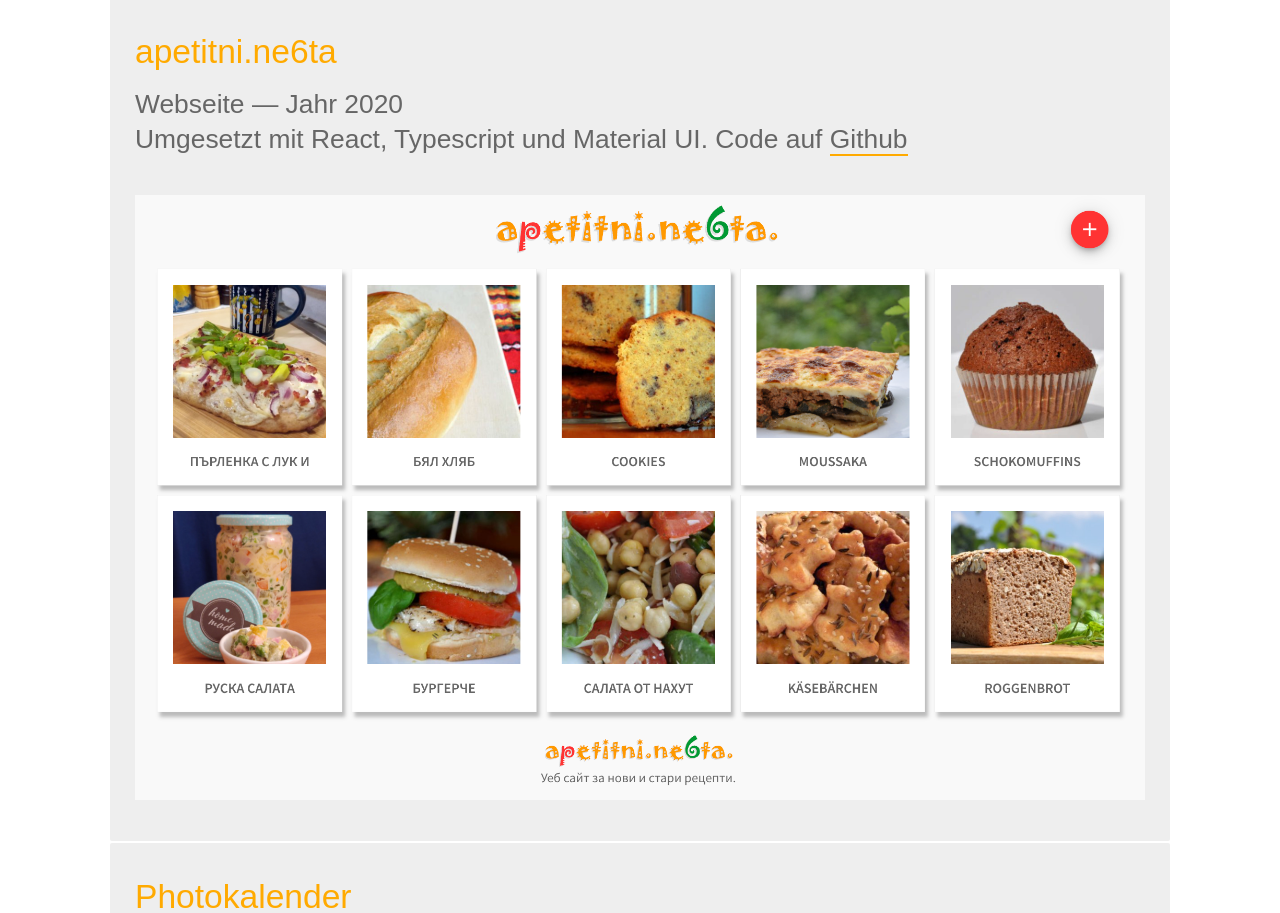
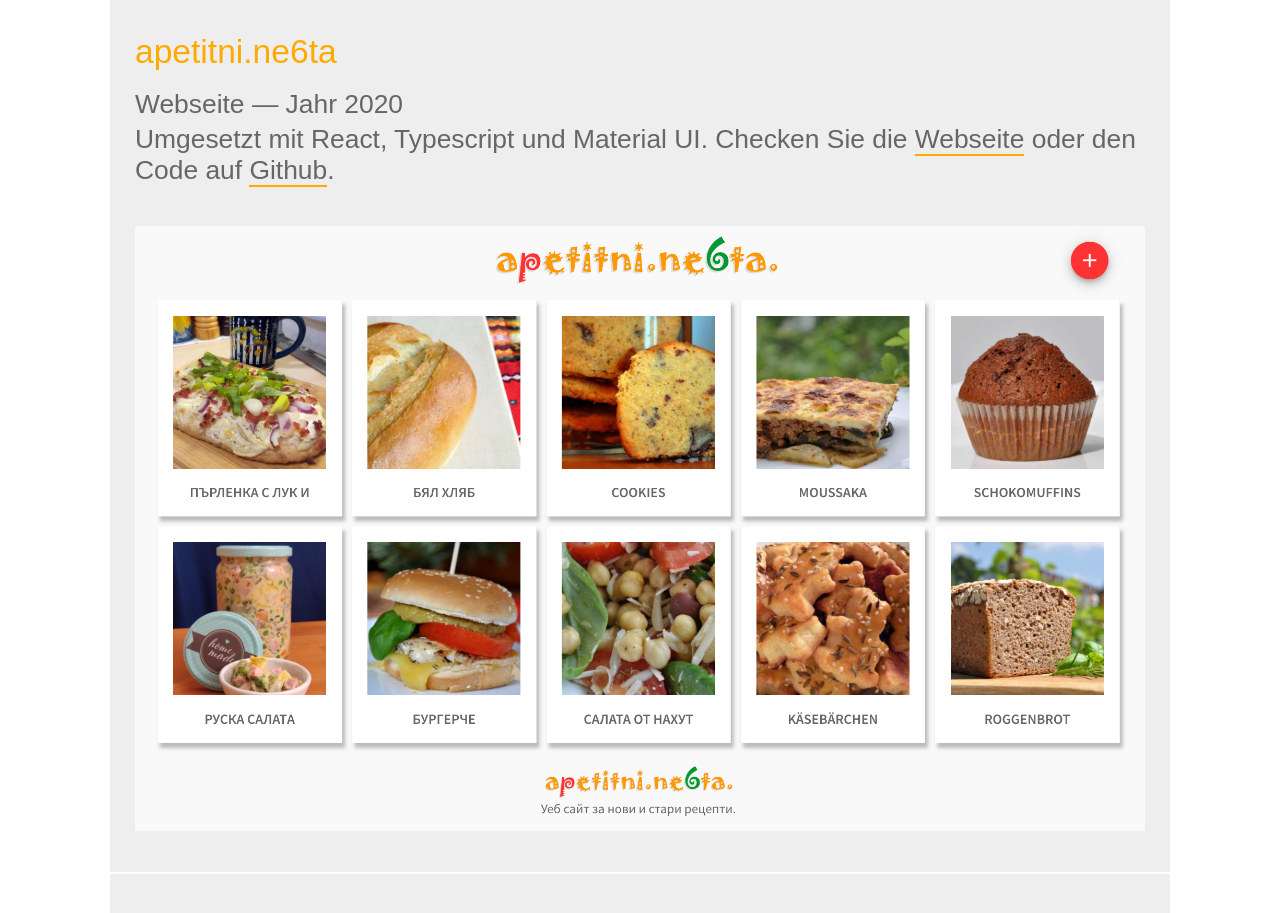
Before and after one commit to kalinagg/meineprojekte, a React (Create React App) app: page /projects in a window 1280 px wide. Shown: the part 1760-2673 px from the top of the page. Built offline with nearby package versions, Linux system fonts and the light colour scheme; a web font is replaced by a local one.

Commit message:
Added link to ApetitniNe6ta

```diff
--- a/src/TextBoxProjects/TextBoxProjectsData.js
+++ b/src/TextBoxProjects/TextBoxProjectsData.js
@@ -35,8 +35,8 @@ export const projects = [
         title: 'apetitni.ne6ta',
         subtitle: 'Webseite',
         year: '2020',
-        link: 'https://github.com/kalinagg/apetitni.ne6ta',
-        text: 'Umgesetzt mit React, Typescript und Material UI. Code auf <a href="https://github.com/kalinagg/apetitni.ne6ta" target="blank">Github</a>'
+        link: 'https://apetitni-ne6ta.vercel.app',
+        text: 'Umgesetzt mit React, Typescript und Material UI. Checken Sie die <a href="https://apetitni-ne6ta.vercel.app" target="_blank">Webseite</a> oder den Code auf <a href="https://github.com/kalinagg/apetitni.ne6ta" target="blank">Github</a>.'
     },
     {
         id: 4,
```
